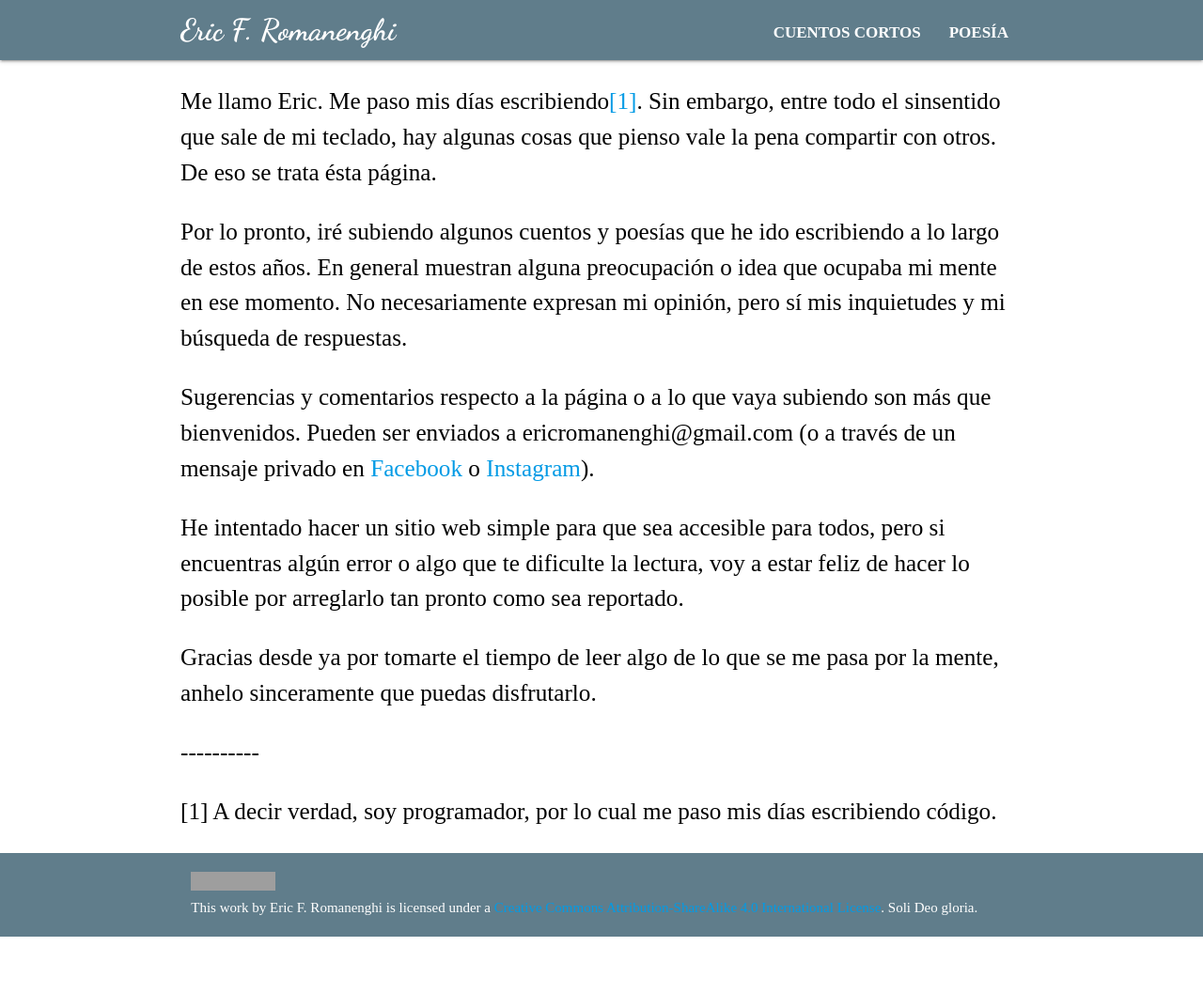
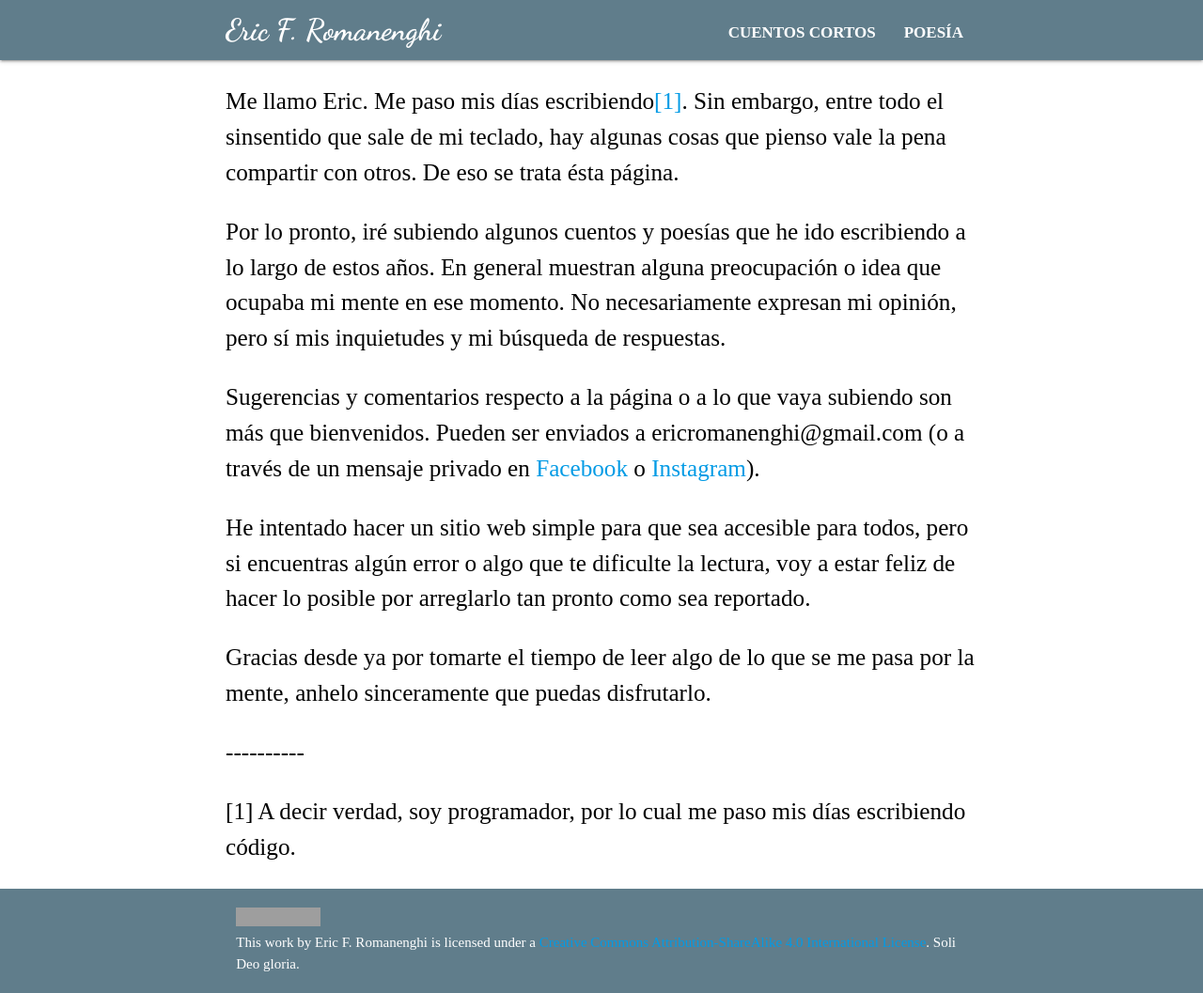
Before and after one commit to ericromanenghi/ericromanenghi.github.io, a Jekyll site: the page built from index.html, in a window 1280 px wide. Shown: the whole page at 94% size. Built offline with Jekyll 4.4.1, drawn with Linux system fonts in a browser that asks for light colours; some web fonts are replaced; before the commit the page ends 997 px from its top, so only the background shows below that; grey boxes are pictures that could not be loaded.

Commit message:
Restrict max-with to 800px to improve readability in bigger screens

```diff
--- a/_sass/main.scss
+++ b/_sass/main.scss
@@ -55,3 +55,7 @@ h1 {
     text-align: justify;
     text-justify: inter-word;
 }
+
+.container {
+    max-width: 800px;
+}
```
